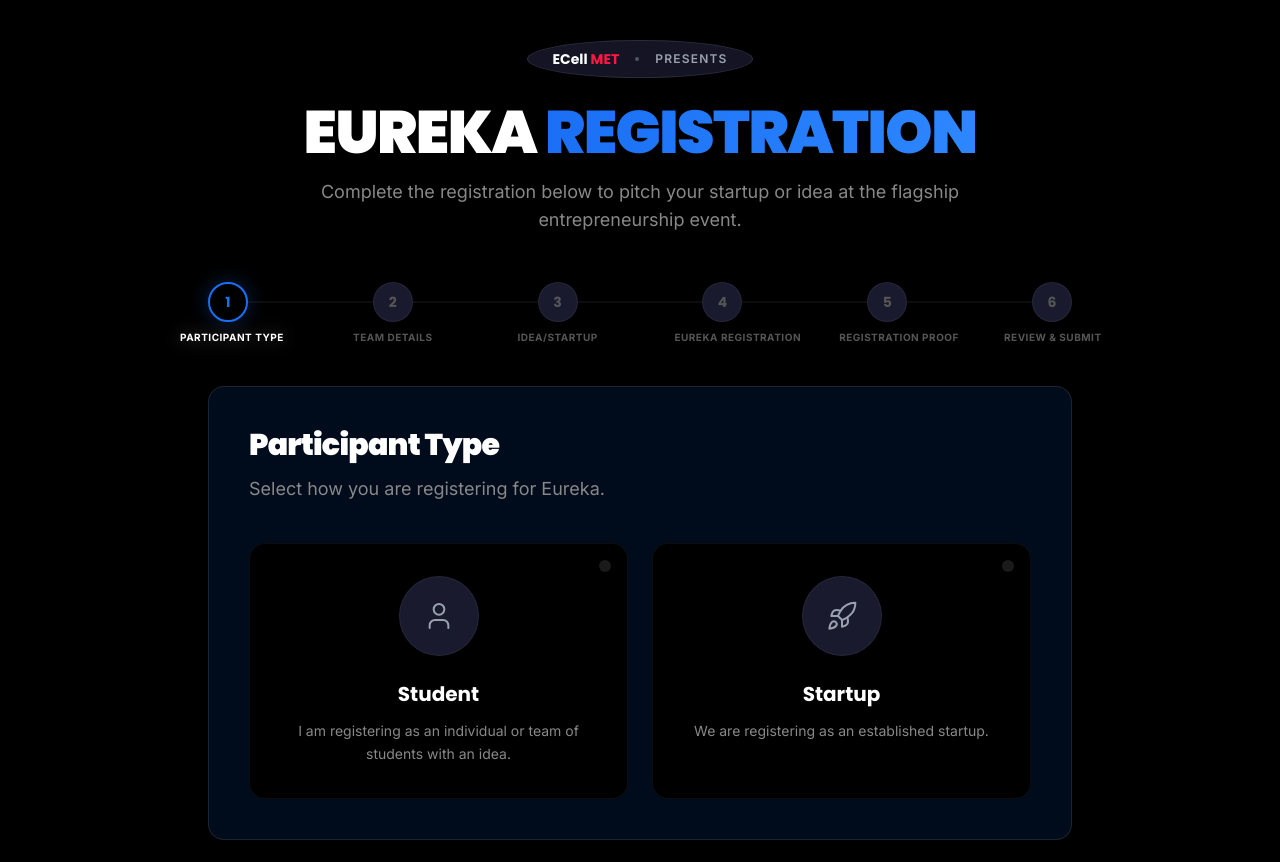
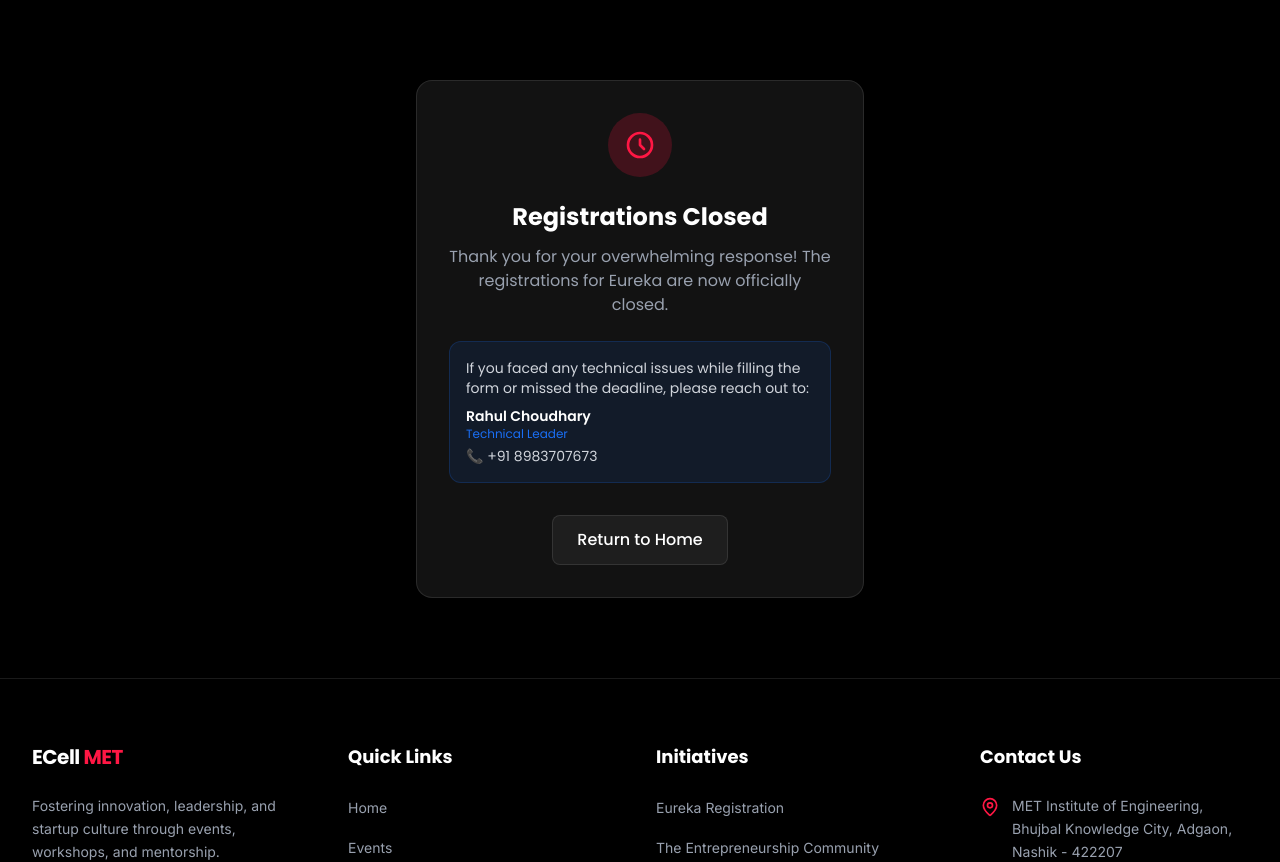
Before and after one commit to Relvixx/Eurekha_Registration_Form, a Next.js app: page /eureka in a window 1280 px wide. Shown: the top 862 px of the page. Built offline with nearby package versions, Linux system fonts and the light colour scheme.

Commit message:
feat: add Eureka registration closed notification page

```diff
--- a/src/app/eureka/page.tsx
+++ b/src/app/eureka/page.tsx
@@ -1,5 +1,4 @@
 import { Metadata } from 'next';
-import FormShell from '@/components/eureka-form/FormShell';
 import SiteFooter from '@/components/layout/SiteFooter';
 
 export const metadata: Metadata = {
@@ -15,8 +14,33 @@ export default function EurekaRegistrationPage() {
       <div className="absolute bottom-0 right-0 w-125 h-75 bg-accent-deep/15 blur-[100px] rounded-full pointer-events-none -z-10"></div>
 
       <div className="flex-1 flex flex-col">
-        <div className="w-full flex-1 pt-6">
-          <FormShell />
+        <div className="flex-1 flex items-center justify-center py-20 px-4">
+          <div className="max-w-md w-full bg-[#121212] border border-white/10 rounded-2xl p-8 text-center shadow-2xl">
+            <div className="w-16 h-16 bg-[#FF1744]/20 rounded-full flex items-center justify-center mx-auto mb-6">
+              <svg className="w-8 h-8 text-[#FF1744]" fill="none" viewBox="0 0 24 24" stroke="currentColor">
+                <path strokeLinecap="round" strokeLinejoin="round" strokeWidth={2} d="M12 8v4l3 3m6-3a9 9 0 11-18 0 9 9 0 0118 0z" />
+              </svg>
+            </div>
+            <h2 className="text-2xl font-bold text-white mb-3 font-poppins">Registrations Closed</h2>
+            <p className="text-gray-400">
+              Thank you for your overwhelming response! The registrations for Eureka are now officially closed.
+            </p>
+
+            <div className="bg-[#1A6FF5]/10 border border-[#1A6FF5]/20 rounded-xl p-4 mt-6 text-left">
+              <p className="text-sm text-gray-300 mb-2">
+                If you faced any technical issues while filling the form or missed the deadline, please reach out to:
+              </p>
+              <p className="text-sm font-semibold text-white">Rahul Choudhary</p>
+              <p className="text-xs text-[#1A6FF5] mb-1">Technical Leader</p>
+              <p className="text-sm text-gray-300">📞 +91 8983707673</p>
+            </div>
+
+            <div className="mt-8">
+              <a href="/" className="inline-block bg-white/5 hover:bg-white/10 text-white font-medium py-3 px-6 rounded-lg transition-colors border border-white/10">
+                Return to Home
+              </a>
+            </div>
+          </div>
         </div>
       </div>
 
```
